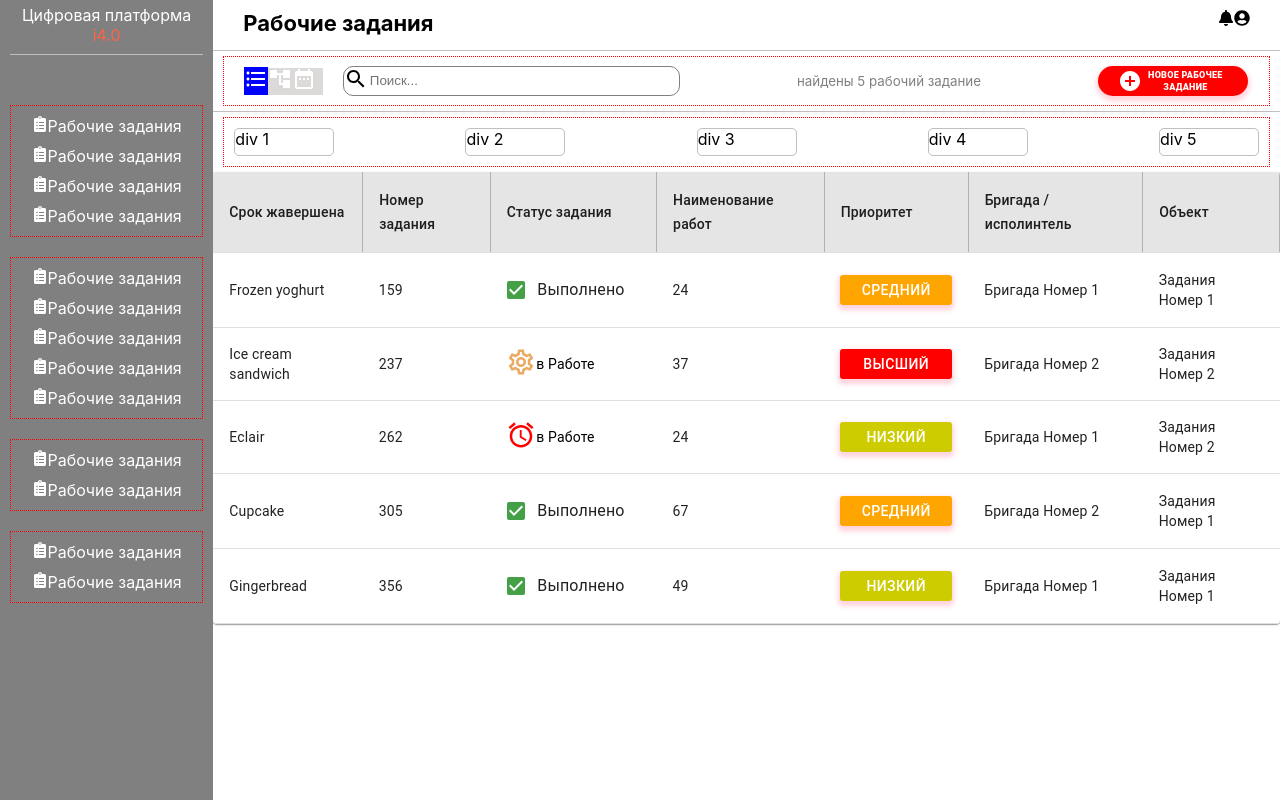
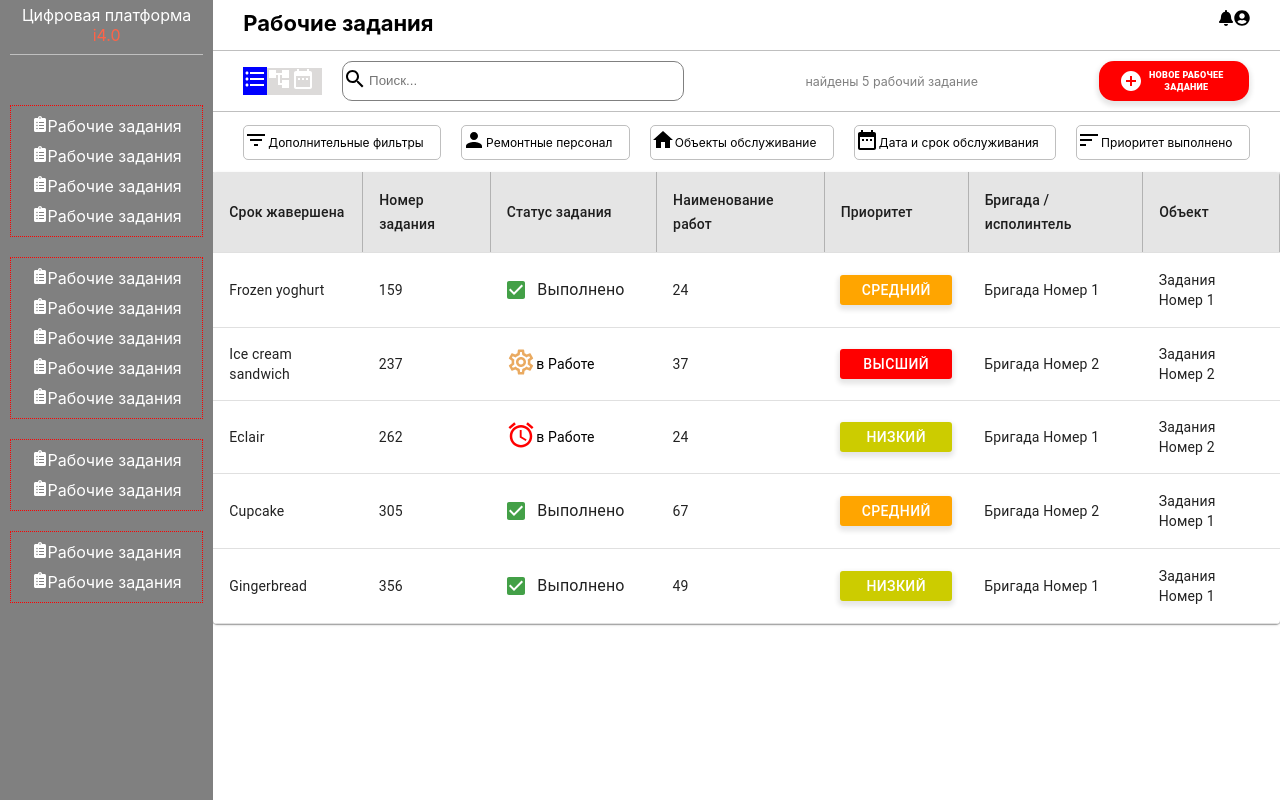
Before and after one commit to harut0111/working-assignment, a React (Create React App) app: page / in a window 1280 px wide. Built offline with nearby package versions, Linux system fonts and the light colour scheme.

Commit message:
completed data filter section

```diff
--- /dev/null
+++ b/src/Components/Main/_DataFilter.jsx
@@ -0,0 +1,23 @@
+import React from 'react';
+import Icon from '../../Core/Icon';
+import FilterListIcon from '@material-ui/icons/FilterList';
+import PersonIcon from '@material-ui/icons/Person';
+import HomeIcon from '@material-ui/icons/Home';
+import DateRangeIcon from '@material-ui/icons/DateRange';
+import SortIcon from '@material-ui/icons/Sort';
+
+const _DataFilter = () => {
+    return (
+        <div className='main-filter'>
+            <div className='main-filter-content'>
+                <div><Icon text='Дополнительные фильтры' fontSize='12px'>{FilterListIcon}</Icon></div>
+                <div><Icon text='Ремонтные персонал' fontSize='12px'>{PersonIcon}</Icon></div>
+                <div><Icon text='Объекты обслуживание' fontSize='12px'>{HomeIcon}</Icon></div>
+                <div><Icon text='Дата и срок обслуживания' fontSize='12px'>{DateRangeIcon}</Icon></div>
+                <div><Icon text='Приоритет выполнено' fontSize='12px'>{SortIcon}</Icon></div>
+            </div>
+        </div>
+    )
+}
+
+export default _DataFilter;
--- a/src/Components/Main/index.jsx
+++ b/src/Components/Main/index.jsx
@@ -2,6 +2,10 @@ import React from 'react';
 import { FaBell, FaUserCircle } from 'react-icons/fa';
 import WorkDataTable from './_Table';
 import AddingWork from './_AddingWork';
+import DataFilter from './_DataFilter';
+// import Icon from '../../Core/Icon';
+
+
 
 const index = () => {
     return (
@@ -23,15 +27,7 @@ const index = () => {
                 <AddingWork />
 
                 {/* part 3 ---- data-filter */}
-                <div className='main-filter'>
-                    <div className='main-filter-content'>
-                        <div>div 1</div>
-                        <div>div 2</div>
-                        <div>div 3</div>
-                        <div>div 4</div>
-                        <div>div 5</div>
-                    </div>
-                </div>
+                <DataFilter />
 
                 {/* part 4 ---- table */}
                 <div className='main-table'>
--- a/src/Core/Button/index.jsx
+++ b/src/Core/Button/index.jsx
@@ -20,7 +20,7 @@ const styles = {
     height: 30,
     padding: '0 20px',
     minWidth: 112,
-    boxShadow: '0 3px 5px 2px rgba(255, 105, 135, .3)',
+    boxShadow: '0 3px 5px 2px rgba(0, 0, 0, 0.1)',
   },
 };
 
--- a/src/Core/Icon/index.jsx
+++ b/src/Core/Icon/index.jsx
@@ -4,7 +4,7 @@ import PropTypes from 'prop-types'
 
 const Icon = props => {
 
-    const {color, text, className, size, backgroundColor} = props;
+    const {color, text, className, size, backgroundColor, fontSize} = props;
 
     const containerStyle = {
         display: 'flex',
@@ -20,7 +20,8 @@ const Icon = props => {
 
     const spanStyle = {
         // marginLeft: '10px',
-        color: '#000'
+        color: '#000',
+        fontSize: fontSize
     }
 
 
@@ -36,7 +37,8 @@ Icon.propTypes = {
     color: PropTypes.string,
     text: PropTypes.string,
     size: PropTypes.string,
-    children: PropTypes.object
+    children: PropTypes.object,
+    fontSize: PropTypes.string
 }
 
 export default Icon;
--- a/src/Style/main.scss
+++ b/src/Style/main.scss
@@ -33,15 +33,16 @@
             align-items: center;
             margin: 5px 10px;
             padding: 10px;
-            border: $testBorder;
+            // border: $testBorder;
             height: 50px;
+            font-size: 15px;
 
             > div {
                 // border: $GRAY_BORDER;
                 margin: 0 10px;
                 display: flex;
                 align-items: center;
-                height: 30px;
+                height: 40px;
             }
 
             > div:nth-child(1) {
@@ -87,7 +88,7 @@
                 line-height: 12px;
                 border-radius: 15px;
                 font-weight: 800;
-
+                height: 40px;
                 &:hover {
                     background: red;
                 }
@@ -95,20 +96,44 @@
         }
     }
 
-    // part 3 --- adding work ---
+    // part 2 --- filter ---
     &-filter {
         &-content {
             display: flex;
             justify-content: space-between;
+            align-items: center;
             margin: 5px 10px;
             padding: 10px;
-            border: $testBorder;
+            // border: $testBorder;
             height: 50px;
 
-            div {
+            > div {
                 border: $GRAY_BORDER;
                 border-radius: 5px;
-                width: 100px; // ---> temp
+                margin: 0 10px;
+                display: flex;
+                align-items: center;
+                height: 35px;
+                // align-items: center;
+            }
+
+            > div:nth-child(1) {
+                // width: 100px;
+                flex-grow: 1;
+
+            }
+
+            > div:nth-child(2) {
+                flex-grow: 1;
+            }
+            > div:nth-child(3) {
+                flex-grow: 1;
+            }
+            > div:nth-child(4) {
+                flex-grow: 1;
+            }
+            > div:nth-child(5) {
+                flex-grow: 1;
             }
         }
     }
```
